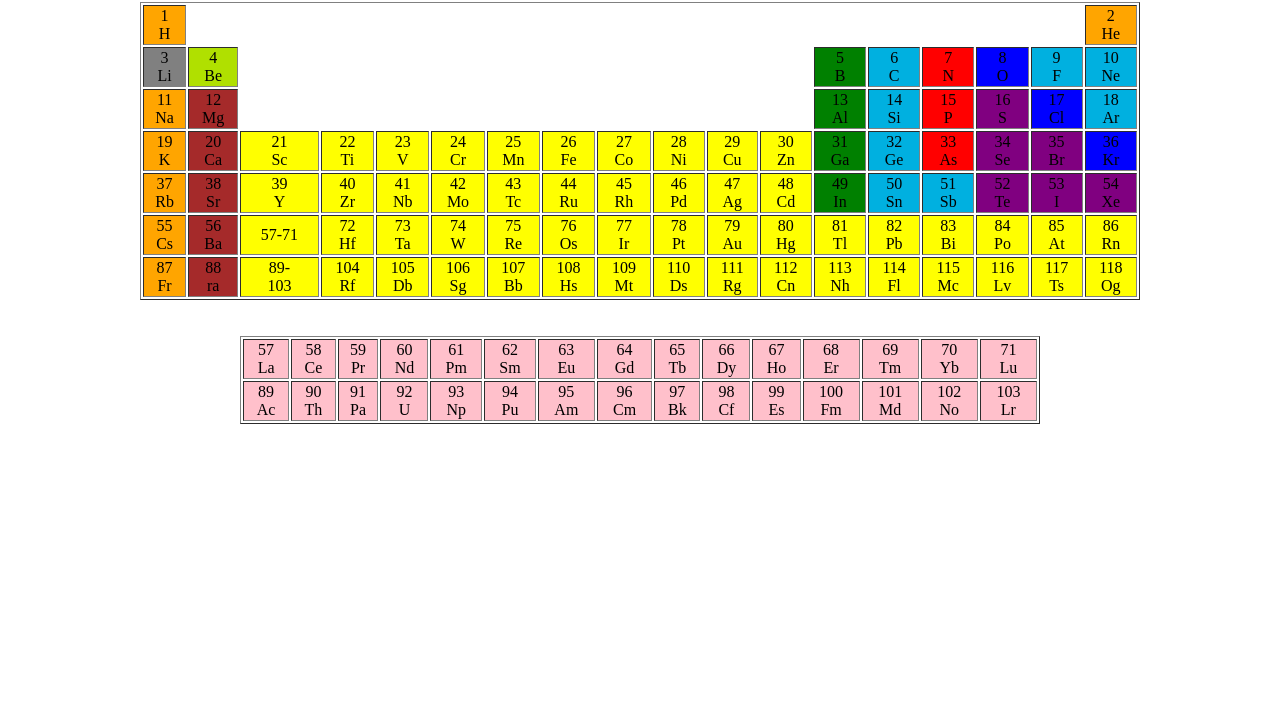
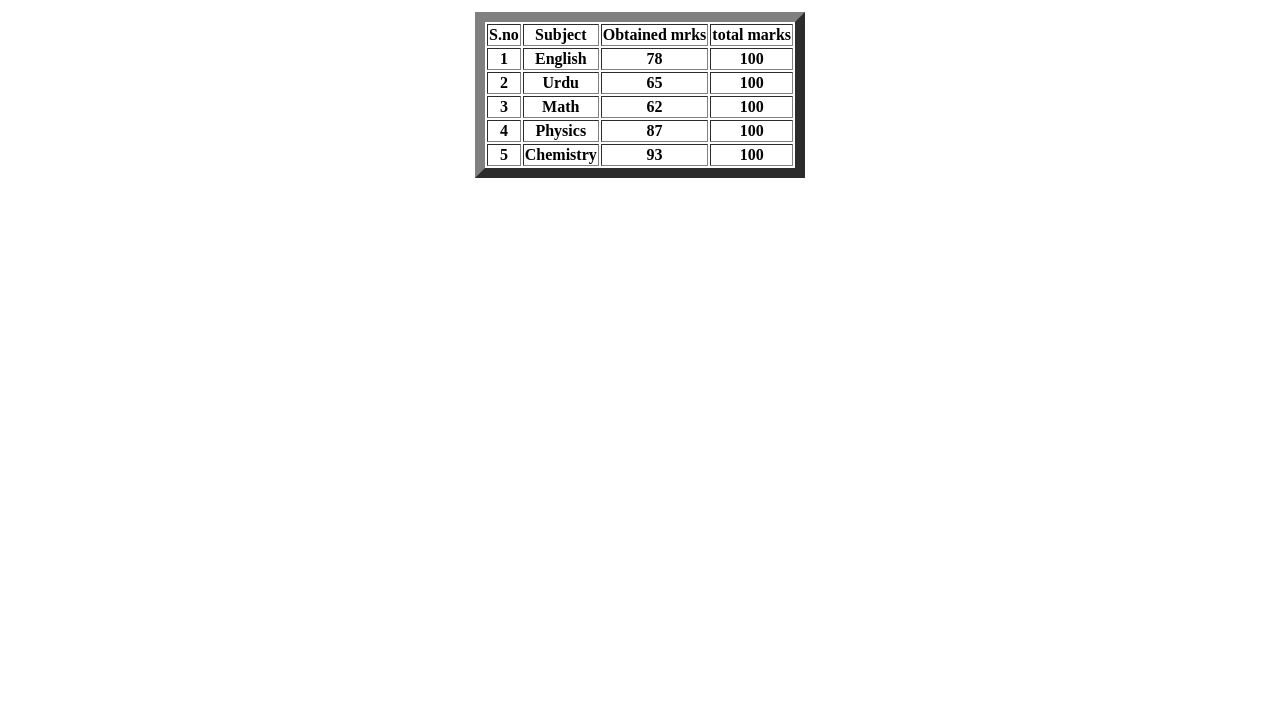
Before and after one commit to muhammadsaadarshad/smit-batch-12, a plain HTML site: page index.html in a window 1280 px wide. Shown: the part 78-800 px from the top of the page. Drawn offline with Linux system fonts and the light colour scheme.

Commit message:
Add files via upload

```diff
--- a/index.html
+++ b/index.html
@@ -6,153 +6,47 @@
     <title>Document</title>
 </head>
 <body>
+  <hr>
     <center>
-    <table style="text-align: center;" border="1" width="1000">
-    <h1> periodic table</h1>
+  <h1>Mark sheet</h1>
+  <table border="10px solid black">
     <tr>
-    <td bgcolor="orange">1<br>H</td>
-    <td style="empty-cells: hide;" colspan="16"></td>
-    <td bgcolor="orange">2<br>He</td>
+      <th>S.no</th>
+      <th>Subject</th>
+      <th>Obtained mrks</th>
+      <th>total marks</th>
     </tr>
     <tr>
-    <td bgcolor="gray">3<br>Li</td>
-    <td bgcolor="blue sky">4<br>Be</td>
-    <td style="empty-cells: hide;" colspan="10"></td>
-    <td bgcolor="green">5<br>B</td>
-    <td bgcolor="sky blue">6<br>C</td>
-    <td bgcolor="red">7<br>N</td>
-    <td bgcolor="blue">8<br>O</td>
-    <td bgcolor="sky blue">9<br>F</td>
-    <td bgcolor="sky blue">10<br>Ne</td>
+      <th>1</th>
+      <th>English</th>
+      <th>78</th>
+      <th>100</th>
     </tr>
     <tr>
-    <td bgcolor="orange">11<br>Na</td>
-    <td bgcolor="brown">12<br>Mg</td>
-    <td style="empty-cells: hide;" colspan="10"></td>
-    <td bgcolor="green">13<br>Al</td>
-    <td bgcolor="sky blue">14<br>Si</td>
-    <td bgcolor="red">15<br>P</td>
-    <td bgcolor="purple">16<br>S</td>
-    <td bgcolor="blue">17<br>Cl</td>
-    <td bgcolor="sky blue">18<br>Ar</td>
+      <th>2</th>
+      <th>Urdu</th>
+      <th>65</th>
+      <th>100</th>
     </tr>
     <tr>
-    <td bgcolor="orange">19<br>K</td>
-    <td bgcolor="brown">20<br>Ca</td>
-    <td bgcolor="yellow">21<br>Sc</td>
-    <td bgcolor="yellow">22<br>Ti</td>
-    <td bgcolor="yellow">23<br>V</td>
-    <td bgcolor="yellow">24<br>Cr</td>
-    <td bgcolor="yellow">25<br>Mn</td>
-    <td bgcolor="yellow">26<br>Fe</td>
-    <td bgcolor="yellow">27<br>Co</td>
-    <td bgcolor="yellow">28<br>Ni</td>
-    <td bgcolor="yellow">29<br>Cu</td>
-    <td bgcolor="yellow">30<br>Zn</td>
-    <td bgcolor="green">31<br>Ga</td>
-    <td bgcolor="sky blue">32<br>Ge</td>
-    <td bgcolor="red">33<br>As</td>
-    <td bgcolor="purple">34<br>Se</td>
-    <td bgcolor="purple">35<br>Br</td>
-    <td bgcolor="blue">36<br>Kr</td>
+      <th>3</th>
+      <th>Math</th>
+      <th>62</th>
+      <th>100</th>
     </tr>
     <tr>
-    <td bgcolor="orange">37<br>Rb</td>
-    <td bgcolor="brown">38<br>Sr</td>
-    <td bgcolor="yellow">39<br>Y</td>
-    <td bgcolor="yellow">40<br>Zr</td>
-    <td bgcolor="yellow">41<br>Nb</td>
-    <td bgcolor="yellow">42<br>Mo</td>
-    <td bgcolor="yellow">43<br>Tc</td>
-    <td bgcolor="yellow">44<br>Ru</td>
-    <td bgcolor="yellow">45<br>Rh</td>
-    <td bgcolor="yellow">46<br>Pd</td>
-    <td bgcolor="yellow">47<br>Ag</td>
-    <td bgcolor="yellow">48<br>Cd</td>
-    <td bgcolor="green">49<br>In</td>
-    <td bgcolor="sky blue">50<br>Sn</td>
-    <td bgcolor="sky blue">51<br>Sb</td>
-    <td bgcolor="purple">52<br>Te</td>
-    <td bgcolor="purple">53<br>I</td>
-    <td bgcolor="purple">54<br>Xe</td>
+      <th>4</th>
+      <th>Physics</th>
+      <th>87</th>
+      <th>100</th>
     </tr>
     <tr>
-    <td bgcolor="orange">55<br>Cs</td>
-    <td bgcolor="brown">56<br>Ba</td>
-    <td bgcolor="yellow">57-71</td>
-    <td bgcolor="yellow">72<br>Hf</td>
-    <td bgcolor="yellow">73<br>Ta</td>
-    <td bgcolor="yellow">74<br>W</td>
-    <td bgcolor="yellow">75<br>Re</td>
-    <td bgcolor="yellow">76<br>Os</td>
-    <td bgcolor="yellow">77<br>Ir</td>
-    <td bgcolor="yellow">78<br>Pt</td>
-    <td bgcolor="yellow">79<br>Au</td>
-    <td bgcolor="yellow">80<br>Hg</td>
-    <td bgcolor="yellow">81<br>Tl</td>
-    <td bgcolor="yellow">82<br>Pb</td>
-    <td bgcolor="yellow">83<br>Bi</td>
-    <td bgcolor="yellow">84<br>Po</td>
-    <td bgcolor="yellow">85<br>At</td>
-    <td bgcolor="yellow">86<br>Rn</td>
-</tr>
-<tr>
-<td bgcolor="orange">87<br>Fr</td>
-<td bgcolor="brown">88<br>ra</td>
-<td bgcolor="yellow">89-<br>103</td>
-<td bgcolor="yellow">104<br>Rf</td>
-<td bgcolor="yellow">105<br>Db</td>
-<td bgcolor="yellow">106<br>Sg</td>
-<td bgcolor="yellow">107<br>Bb</td>
-<td bgcolor="yellow">108<br>Hs</td>
-<td bgcolor="yellow">109<br>Mt</td>
-<td bgcolor="yellow">110<br>Ds</td>
-<td bgcolor="yellow">111<br>Rg</td>
-<td bgcolor="yellow">112<br>Cn</td>
-<td bgcolor="yellow">113<br>Nh</td>
-<td bgcolor="yellow">114<br>Fl</td>
-<td bgcolor="yellow">115<br>Mc</td>
-<td bgcolor="yellow">116<br>Lv</td>
-<td bgcolor="yellow">117<br>Ts</td>
-<td bgcolor="yellow">118<br>Og</td>
+      <th>5</th>
+      <th>Chemistry</th>
+      <th>93</th>
+      <th>100</th>
     </tr>
    </table>
-<br>
-<br>
-<table style="text-align: center;" border="1" width="800">
-<tr>
-<td bgcolor="pink">57<br>La</td>
-<td bgcolor="pink">58<br>Ce</td>
-<td bgcolor="pink">59<br>Pr</td>
-<td bgcolor="pink">60<br>Nd</td>
-<td bgcolor="pink">61<br>Pm</td>
-<td bgcolor="pink">62<br>Sm</td>
-<td bgcolor="pink">63<br>Eu</td>
-<td bgcolor="pink">64<br>Gd</td>
-<td bgcolor="pink">65<br>Tb</td>
-<td bgcolor="pink">66<br>Dy</td>
-<td bgcolor="pink">67<br>Ho</td>
-<td bgcolor="pink">68<br>Er</td>
-<td bgcolor="pink">69<br>Tm</td>
-<td bgcolor="pink">70<br>Yb</td>
-<td bgcolor="pink">71<br>Lu</td>
-</tr>
-<tr>
-<td bgcolor="pink">89<br>Ac</td>
-<td bgcolor="pink">90<br>Th</td>
-<td bgcolor="pink">91<br>Pa</td>
-<td bgcolor="pink">92<br>U</td>
-<td bgcolor="pink">93<br>Np</td>
-<td bgcolor="pink">94<br>Pu</td>
-<td bgcolor="pink">95<br>Am</td>
-<td bgcolor="pink">96<br>Cm</td>
-<td bgcolor="pink">97<br>Bk</td>
-<td bgcolor="pink">98<br>Cf</td>
-<td bgcolor="pink">99<br>Es</td>
-<td bgcolor="pink">100<br>Fm</td>
-<td bgcolor="pink">101<br>Md</td>
-<td bgcolor="pink">102<br>No</td>
-<td bgcolor="pink">103<br>Lr</td>
-</tr>
-</table>
-<html>
+  </center>
+ </body>
+</html>
```
Lines whose indentation alone changed are shown as unchanged.
